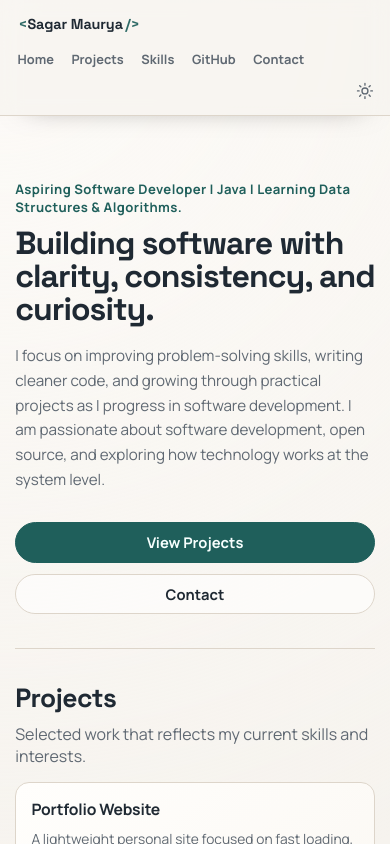
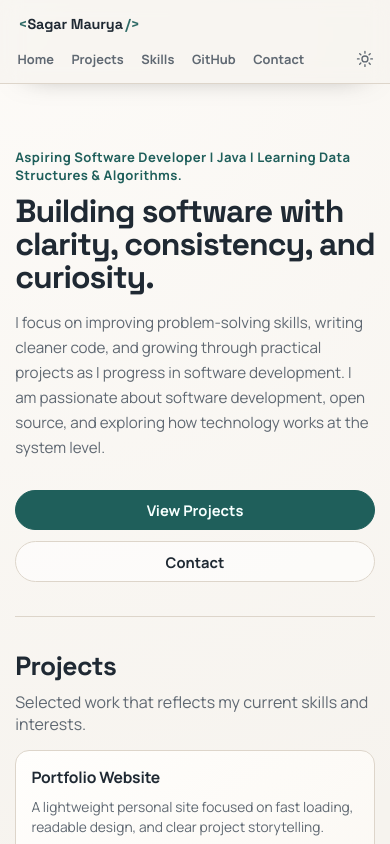
Before and after one commit to SagarXCode/portfolio, a React (Vite) app: page / in a window 390 px wide. Shown: the top 844 px of the page. Built offline with nearby package versions, Linux system fonts and the light colour scheme; no server answers.

Commit message:
feat: update topbar layout to use grid for improved alignment and responsiveness

```diff
--- a/src/App.css
+++ b/src/App.css
@@ -959,21 +959,22 @@ a {
 
     .topbar-right {
         width: 100%;
-        justify-content: flex-start;
-        align-items: flex-start;
-        flex-direction: column;
-        flex-wrap: nowrap;
+        display: grid;
+        grid-template-columns: minmax(0, 1fr) auto;
+        align-items: center;
         gap: 0.55rem;
     }
 
     .topbar-right nav {
         width: 100%;
+        min-width: 0;
     }
 
     .theme-toggle-wrap {
-        align-self: stretch;
-        width: 100%;
+        align-self: center;
+        width: auto;
         justify-content: flex-end;
+        justify-self: end;
         margin-left: 0;
     }
 
@@ -1047,8 +1048,10 @@ a {
     }
 
     .topbar-right {
-        flex-direction: column;
-        align-items: flex-start;
+        display: grid;
+        grid-template-columns: minmax(0, 1fr) auto;
+        align-items: center;
+        gap: 0.5rem;
     }
 
     .topnav {
@@ -1065,8 +1068,9 @@ a {
     }
 
     .theme-toggle-wrap {
-        width: 100%;
+        width: auto;
         justify-content: flex-end;
+        justify-self: end;
         margin-left: 0;
     }
 
```
